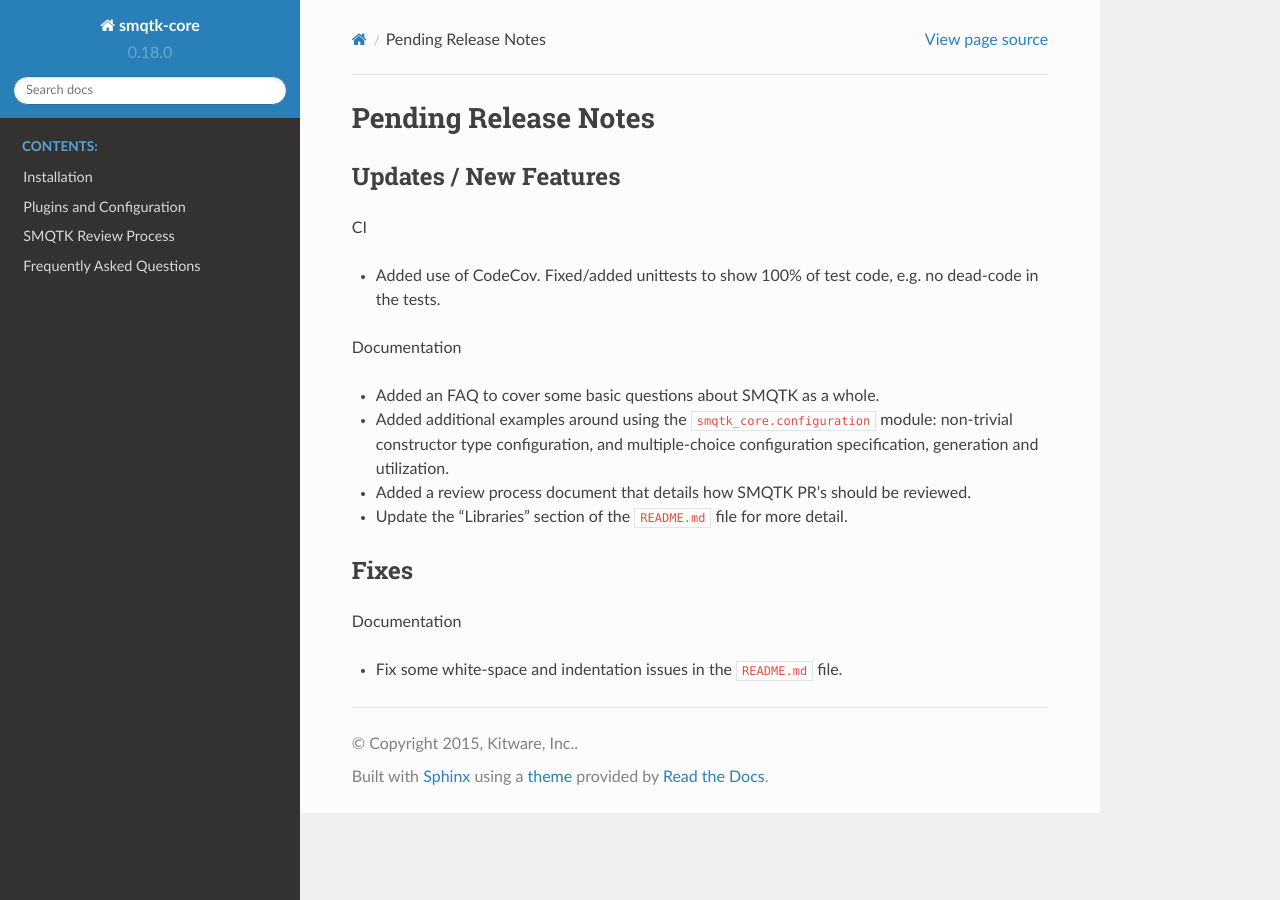
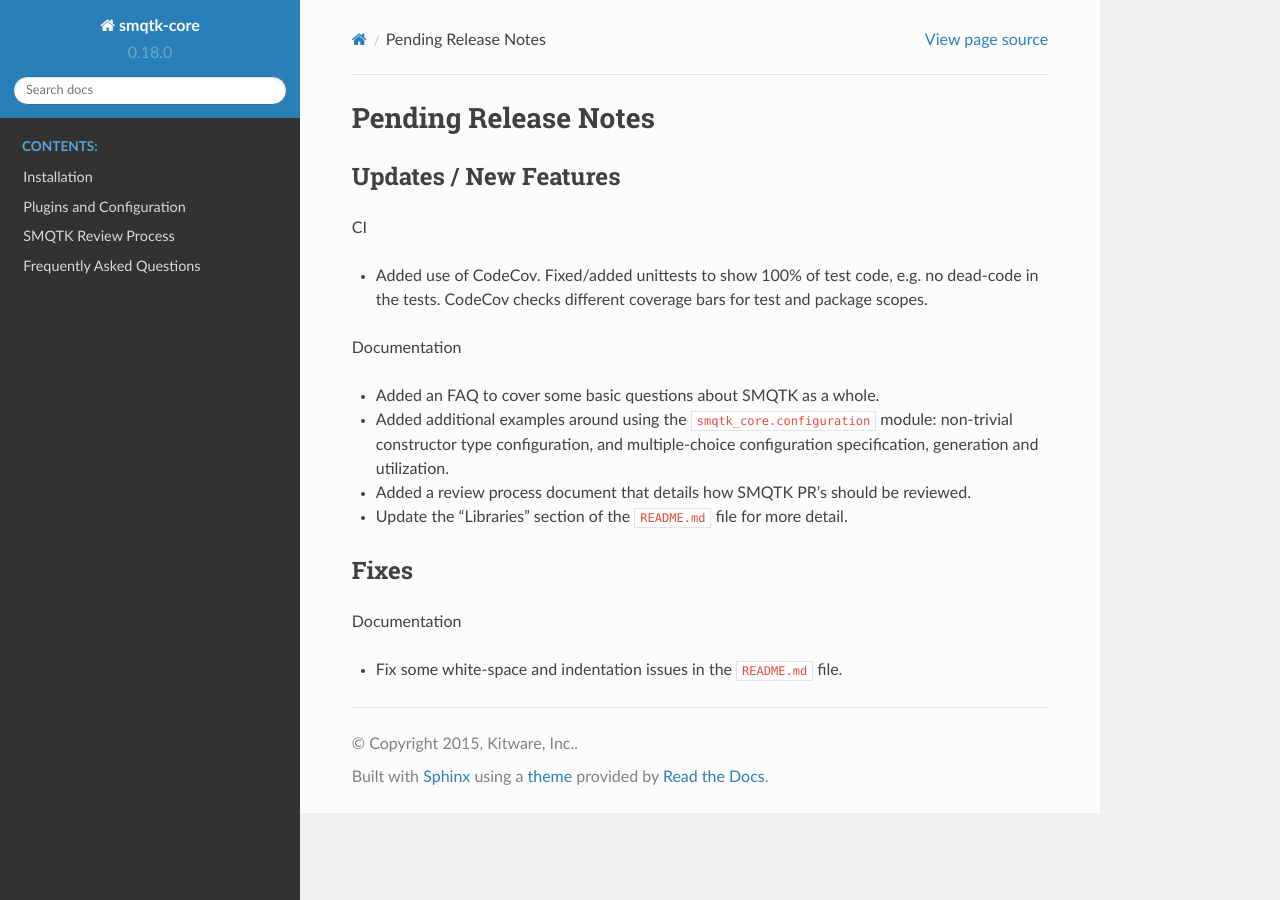
Before and after one commit to Kitware/SMQTK-Core, a Sphinx documentation site: the page built from docs/release_notes/pending_release.rst, in a window 1280 px wide. Built offline with Sphinx 7.4.7 and the Read the Docs theme 2.0.0, drawn with Linux system fonts in a browser that asks for light colours; pages that are not in the unit, such as notebooks, are missing from menus; the version number is read from the project's files by our own code.

Commit message:
Fixes to get tests coverage output

```diff
--- a/docs/release_notes/pending_release.rst
+++ b/docs/release_notes/pending_release.rst
@@ -8,7 +8,8 @@
 CI
 
 * Added use of CodeCov. Fixed/added unittests to show 100% of test code,
-  e.g. no dead-code in the tests.
+  e.g. no dead-code in the tests. CodeCov checks different coverage bars
+  for test and package scopes.
 
 Documentation
 
--- a/pyproject.toml
+++ b/pyproject.toml
@@ -61,8 +61,8 @@
     "-lv",                  # Show local in trace-backs.
     "--doctest-modules",    # Increased verbosity.
     "--tb=long",            # Trace-back print mode.
-    "--cov=smqtk_core",     # Cover our package specifically
-    "--cov=tests",          # Also cover our tests for dead spots
+    "--cov=./smqtk_core",     # Cover our package specifically
+    "--cov=./tests",          # Also cover our tests for dead spots
     "--cov-report=term",    # Coverage report to terminal
     "--cov-report=xml:coverage.xml",    # for external tool reporting
 ]
```
Also changed, not shown: .gitlab-ci.yml, 1 other file.
